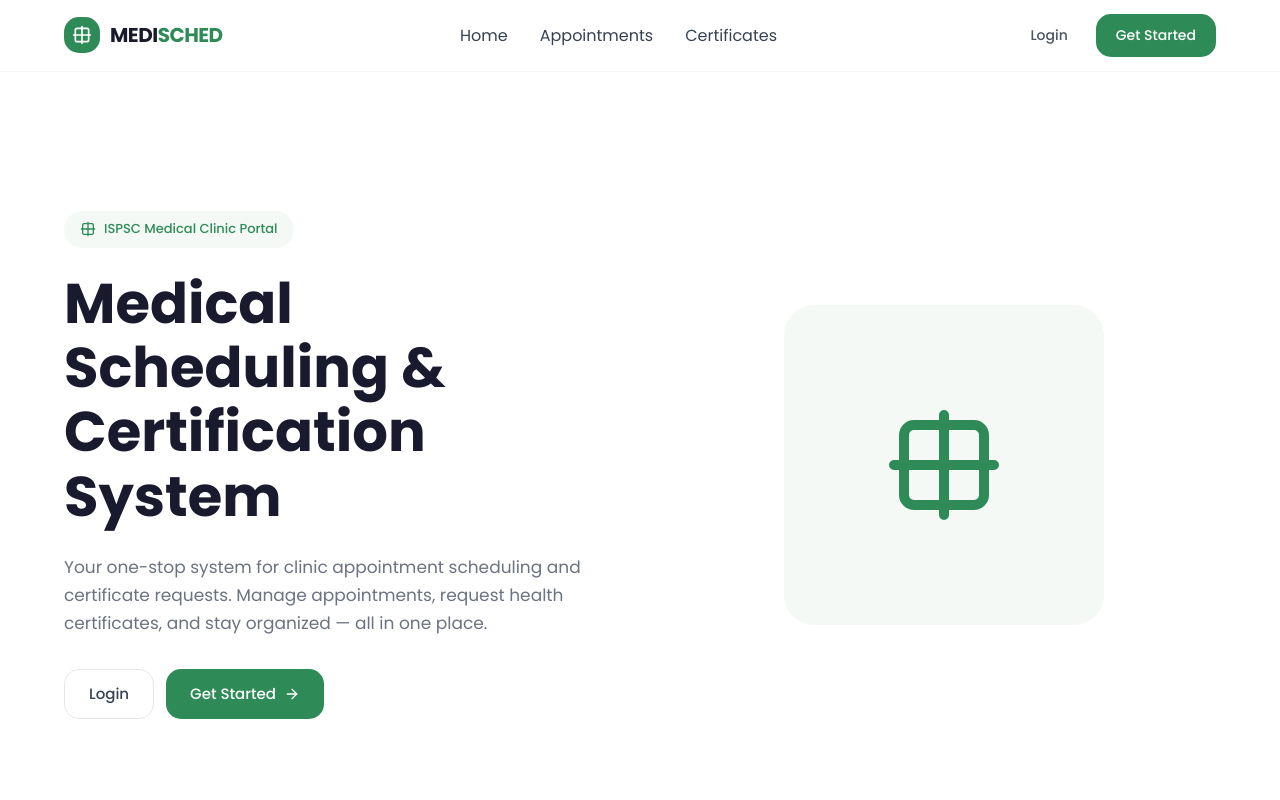
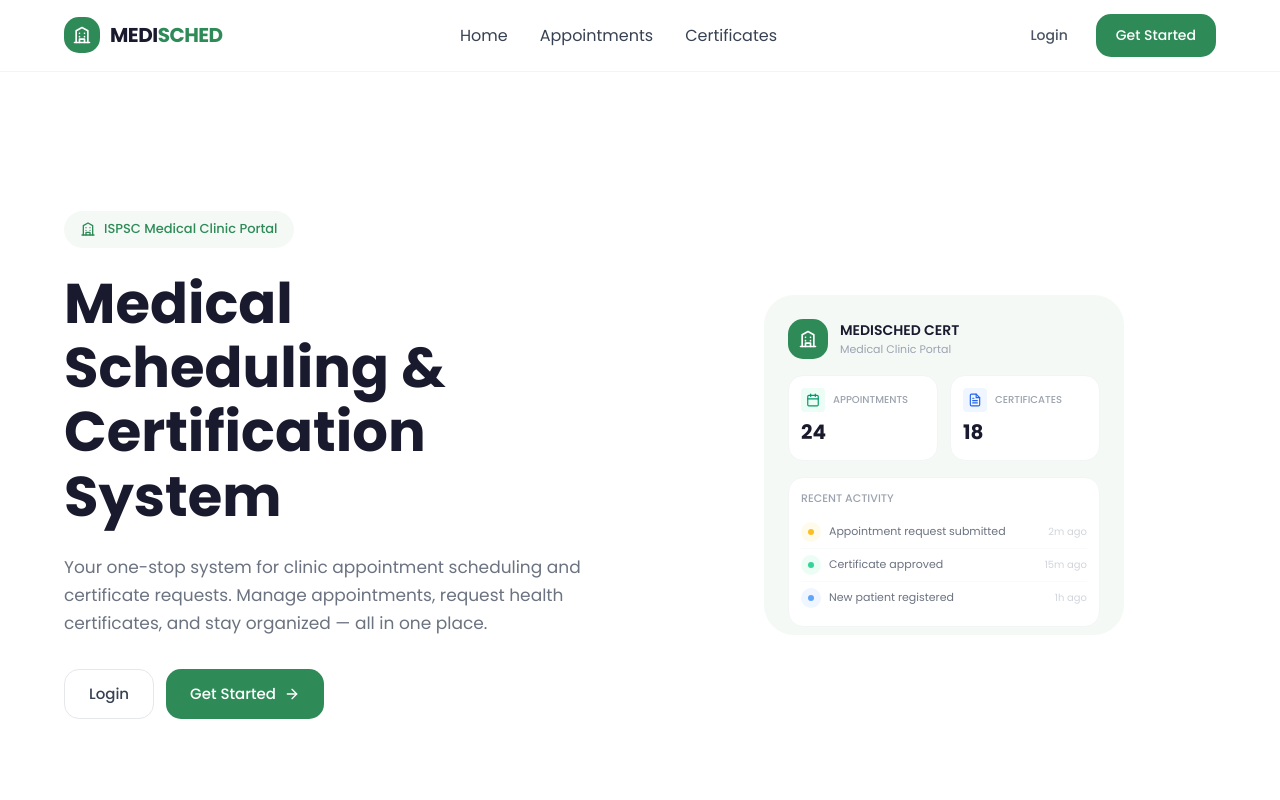
Before and after one commit to Dhonmarckherm/Medisched, a Next.js app: page / in a window 1280 px wide. Shown: the top 800 px of the page. Built offline with nearby package versions, Linux system fonts and the light colour scheme; no server answers.

Commit message:
Replace basic hero icon with proper medical dashboard illustration

```diff
--- a/src/app/page.tsx
+++ b/src/app/page.tsx
@@ -1,6 +1,6 @@
 import Link from "next/link";
 import Navbar from "@/components/Navbar";
-import { CalendarIcon, CertificateIcon, CheckCircleIcon, ArrowRightIcon, HospitalIcon } from "@/components/Icons";
+import { CalendarIcon, CertificateIcon, CheckCircleIcon, ArrowRightIcon, HospitalIcon, StethoscopeIcon, ClipboardIcon, ActivityIcon } from "@/components/Icons";
 
 export default function HomePage() {
   return (
@@ -33,8 +33,53 @@ export default function HomePage() {
             </div>
           </div>
           <div className="flex-1 flex justify-center">
-            <div className="w-[320px] h-[320px] bg-primary/5 rounded-2xl flex items-center justify-center">
-              <HospitalIcon className="text-primary" size={120} />
+            <div className="w-[360px] h-[340px] bg-primary/5 rounded-2xl p-6 flex flex-col gap-4">
+              {/* Header bar */}
+              <div className="flex items-center gap-3">
+                <div className="w-10 h-10 rounded-lg bg-primary flex items-center justify-center">
+                  <HospitalIcon className="text-white" size={20} />
+                </div>
+                <div>
+                  <div className="text-[14px] font-semibold text-[#1a1a2e]">MEDISCHED CERT</div>
+                  <div className="text-[11px] text-gray-400">Medical Clinic Portal</div>
+                </div>
+              </div>
+              {/* Stats row */}
+              <div className="flex gap-3">
+                <div className="flex-1 bg-white rounded-lg p-3 border border-gray-100">
+                  <div className="flex items-center gap-2 mb-1">
+                    <div className="w-6 h-6 rounded bg-emerald-50 flex items-center justify-center text-emerald-600"><CalendarIcon size={14} /></div>
+                    <span className="text-[10px] text-gray-400 font-medium">APPOINTMENTS</span>
+                  </div>
+                  <div className="text-[20px] font-bold text-[#1a1a2e]">24</div>
+                </div>
+                <div className="flex-1 bg-white rounded-lg p-3 border border-gray-100">
+                  <div className="flex items-center gap-2 mb-1">
+                    <div className="w-6 h-6 rounded bg-blue-50 flex items-center justify-center text-blue-600"><CertificateIcon size={14} /></div>
+                    <span className="text-[10px] text-gray-400 font-medium">CERTIFICATES</span>
+                  </div>
+                  <div className="text-[20px] font-bold text-[#1a1a2e]">18</div>
+                </div>
+              </div>
+              {/* Activity list */}
+              <div className="bg-white rounded-lg border border-gray-100 p-3 flex-1">
+                <div className="text-[11px] font-medium text-gray-400 mb-2">RECENT ACTIVITY</div>
+                <div className="flex items-center gap-2 py-1.5 border-b border-gray-50">
+                  <div className="w-5 h-5 rounded-full bg-amber-50 flex items-center justify-center"><div className="w-1.5 h-1.5 rounded-full bg-amber-400"></div></div>
+                  <span className="text-[11px] text-gray-500 flex-1">Appointment request submitted</span>
+                  <span className="text-[10px] text-gray-300">2m ago</span>
+                </div>
+                <div className="flex items-center gap-2 py-1.5 border-b border-gray-50">
+                  <div className="w-5 h-5 rounded-full bg-emerald-50 flex items-center justify-center"><div className="w-1.5 h-1.5 rounded-full bg-emerald-400"></div></div>
+                  <span className="text-[11px] text-gray-500 flex-1">Certificate approved</span>
+                  <span className="text-[10px] text-gray-300">15m ago</span>
+                </div>
+                <div className="flex items-center gap-2 py-1.5">
+                  <div className="w-5 h-5 rounded-full bg-blue-50 flex items-center justify-center"><div className="w-1.5 h-1.5 rounded-full bg-blue-400"></div></div>
+                  <span className="text-[11px] text-gray-500 flex-1">New patient registered</span>
+                  <span className="text-[10px] text-gray-300">1h ago</span>
+                </div>
+              </div>
             </div>
           </div>
         </div>
--- a/src/components/Icons.tsx
+++ b/src/components/Icons.tsx
@@ -6,7 +6,7 @@ interface IconProps {
 export function HospitalIcon({ className = "", size = 24 }: IconProps) {
   return (
     <svg xmlns="http://www.w3.org/2000/svg" width={size} height={size} viewBox="0 0 24 24" fill="none" stroke="currentColor" strokeWidth="2" strokeLinecap="round" strokeLinejoin="round" className={className}>
-      <path d="M12 2v20M2 12h20" /><rect x="4" y="4" width="16" height="16" rx="2" />
+      <path d="M3 21h18" /><path d="M5 21V7l7-4 7 4v14" /><path d="M9 21v-4h6v4" /><path d="M9 10h.01" /><path d="M15 10h.01" /><path d="M9 14h.01" /><path d="M15 14h.01" />
     </svg>
   );
 }
```
